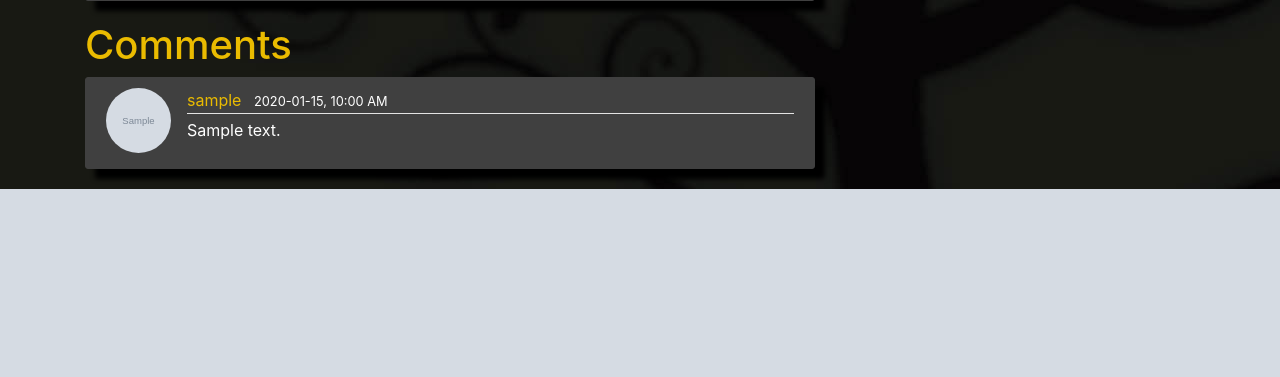
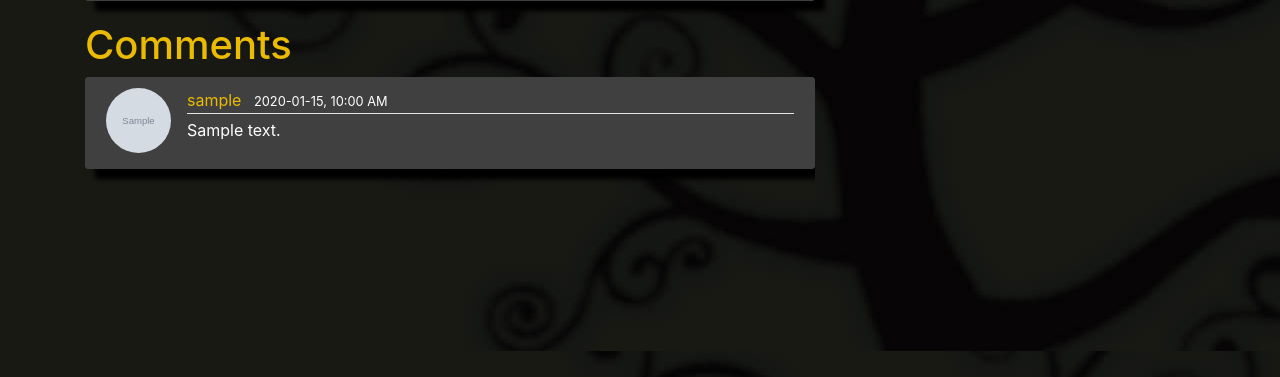
Before and after one commit to jdunjords/peep, a Flask app: page /post/1 in a window 1280 px wide. Shown: the part 729-1106 px from the top of the page. Before the commit the page ends 918 px from the top, so only its background shows below. Run offline with Flask 2, Linux system fonts and the light colour scheme; tables that the repository leaves empty hold one stand-in row (values such as "Sample post"); grey boxes marked "Sample" are stand-in pictures; parts of the project's set-up code (start-up, migrations or seed data) failed here and were passed over; some libraries are stand-ins or nearby versions.

Commit message:
scrollable comments and still working on password change

```diff
--- a/peep/static/main.css
+++ b/peep/static/main.css
@@ -230,7 +230,10 @@ text-decoration: none;
   padding: 10px;
 }
 
-
+.anyClass {
+  height:300px;
+  overflow-y: scroll;
+}
 /* media query
 @media screen and (min-width: 600px){
   .user-image {
--- a/peep/templates/post.html
+++ b/peep/templates/post.html
@@ -65,6 +65,7 @@
 	</article>
 
 	<h1> Comments </h1>
+	<div class="anyClass">
 	<!-- comments -->
 	{% for comment in comments %}
 		<article class="media content-section">
@@ -76,7 +77,7 @@
 					</a>
 					<small class="text-white">{{ comment.date_commented.strftime('%Y-%m-%d, %I:%M %p') }}</small>
 				</div>
-				<p class = "article-content"> {{ comment.content }}</p>
+					<p class = "article-content "> {{ comment.content }}</p>
 
 				<!-- dropdown buttons for comments -->
 				 <!-- {% if post.author == current_user %}
@@ -94,6 +95,7 @@
 			</div> -->
 		</article>
 	{% endfor %}
+</div>
 
 	<!-- Modal -->
 	<div class="modal fade" id="deleteModal" tabindex="-1" role="dialog" aria-labelledby="deleteModalLabel" aria-hidden="true">
--- a/peep/users/routes.py
+++ b/peep/users/routes.py
@@ -156,6 +156,9 @@ def user_images_training(username):
 
 @users.route('/reset_password', methods=['GET', 'POST'])
 def reset_request():
+	# if current_user.is_authenticated == True:
+	# 	flash('user authenticated', 'info')
+	# 	return redirect(url_for('users.login'))
 	form = RequestResetForm()
 	if form.validate_on_submit():
 		user = User.query.filter_by(email=form.email.data).first()
```
